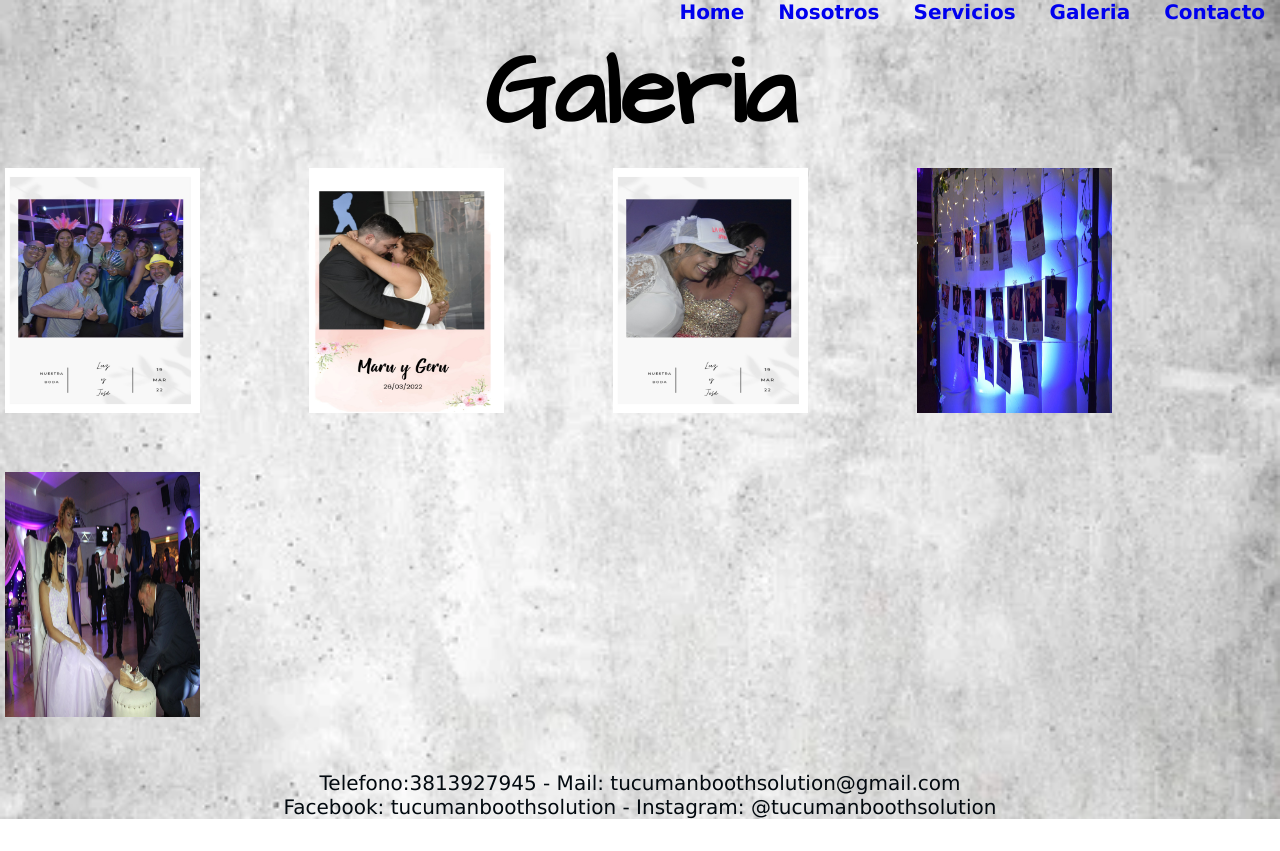
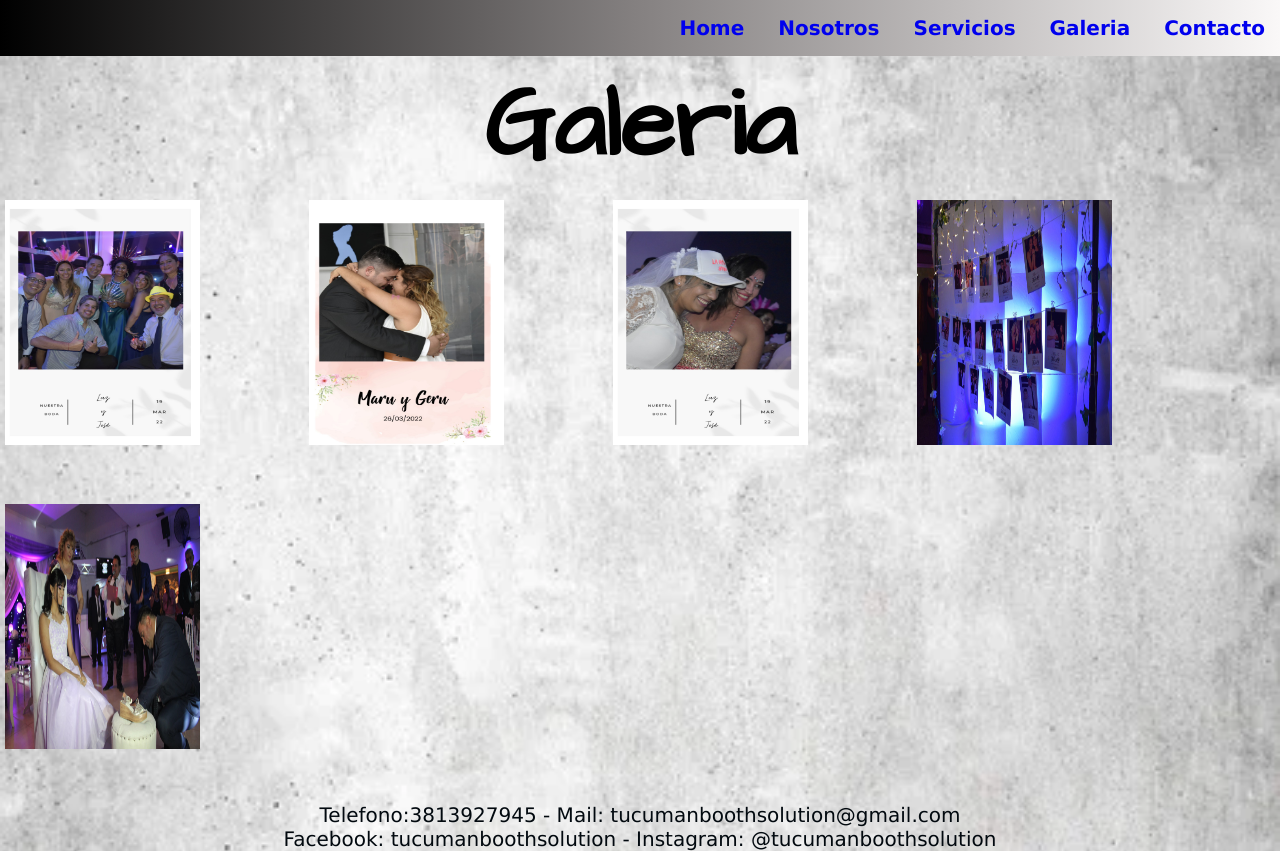
Before and after one commit to crosales320/nuevo-idea-rosales, a plain HTML site: page pages/Galeria.html in a window 1280 px wide. Before the commit the page ends 819 px from the top, so only its background shows below. Drawn offline with Linux system fonts and the light colour scheme; files whose address does not match are found by name.

Commit message:
Agregue un radieente en el header

```diff
--- a/style.css
+++ b/style.css
@@ -11,6 +11,15 @@ body {
     height: 100%;
     background-repeat: no-repeat;
     background-size: cover;
+}
+
+header {
+    background-image: linear-gradient(to right, black, rgb(133, 129, 129), rgb(250, 248, 248));
+    padding: 1rem 0rem;
+}
+
+nav a:hover {
+    color: black;
 }
 
 
```
Also changed, not shown: 2 other files.
